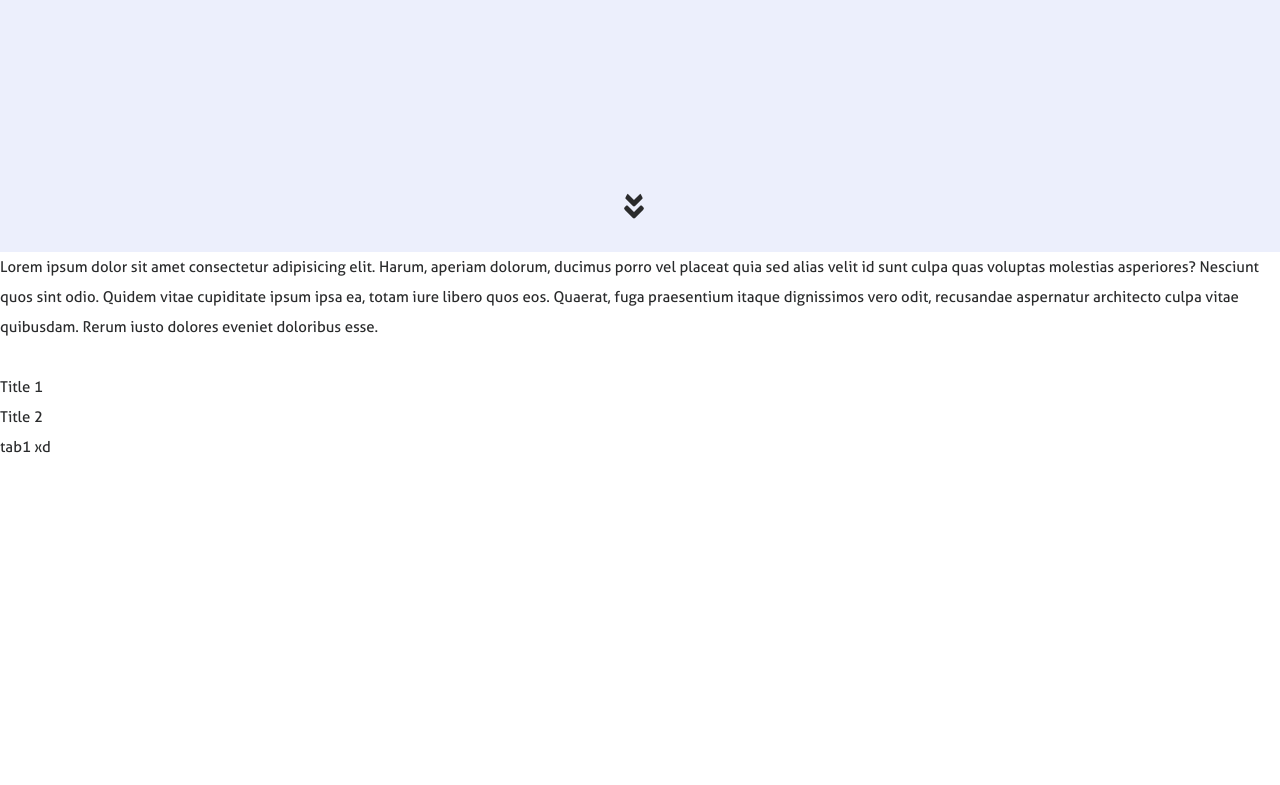
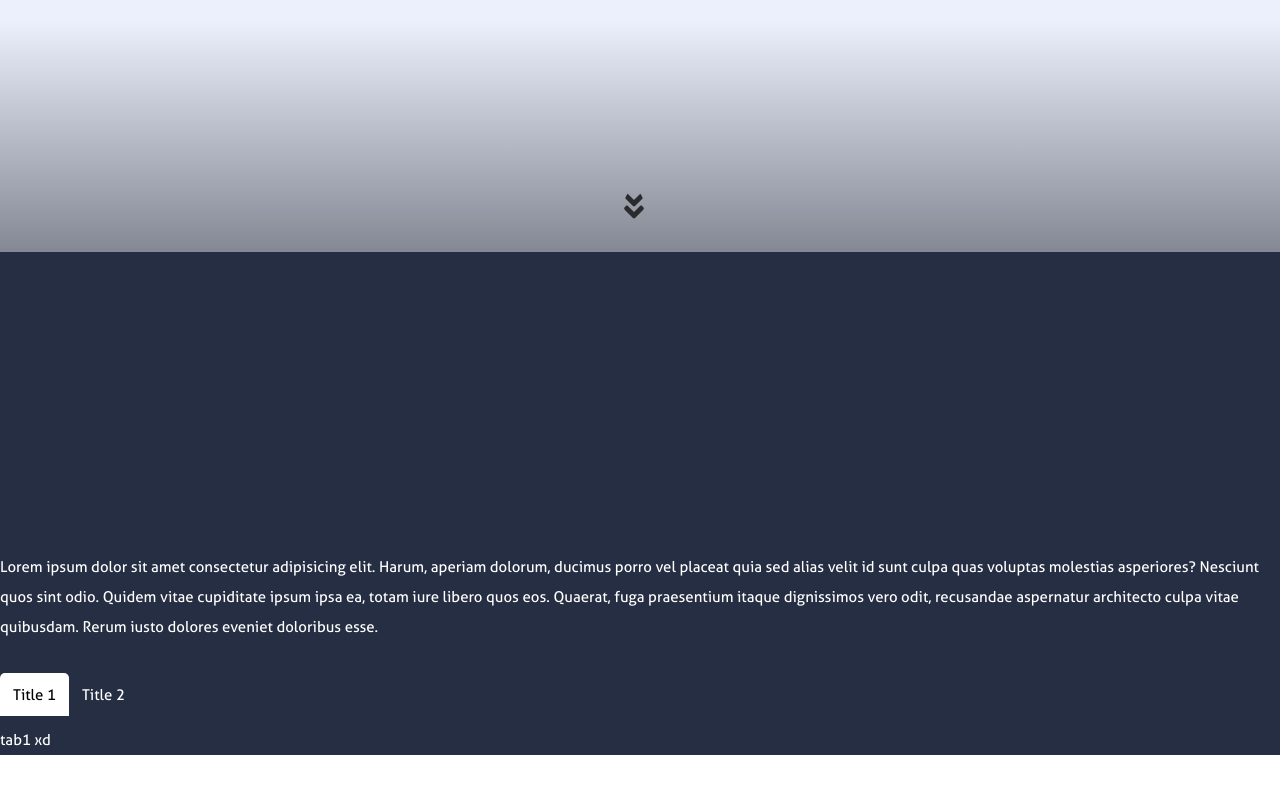
Before and after one commit to apalaciosdev/apalaciosdev-Website, a React (Create React App) app: page / in a window 1280 px wide. Shown: the part 548-1333 px from the top of the page. Before the commit the page ends 1040 px from the top, so only its background shows below. Built offline with nearby package versions, Linux system fonts and the light colour scheme.

Commit message:
2201051148

```diff
--- a/src/assets/styles/colors.js
+++ b/src/assets/styles/colors.js
@@ -8,5 +8,6 @@ export const Colors = {
   neon: '#68C4FD',
   lightGrey: '#ECEFFC',
   white: '#FFFFFF',
-  blueLinked: '#0A66C2'
+  blueLinked: '#0A66C2',
+  darkBg: '#252E42'
 };
--- a/src/assets/styles/css/animatedBackground.css
+++ b/src/assets/styles/css/animatedBackground.css
@@ -4,8 +4,8 @@
 
 
 .area{
-    background: #ECEFFC;
-    background: -webkit-linear-gradient(to left, #8f94fb, #4e54c8);
+    background: rgb(37,46,66);
+    background: linear-gradient(360deg, rgba(37,46,66,0.5690476019509366) 0%, rgba(236,239,252,1) 29%, rgba(236,239,252,1) 100%);
     width: 100%;
     height:100vh;
     z-index: -2;
--- /dev/null
+++ b/src/assets/styles/css/reactTabs.css
@@ -0,0 +1,60 @@
+/*
+Original File: https://github.com/reactjs/react-tabs/blob/main/style/react-tabs.css
+*/
+
+.react-tabs {
+  -webkit-tap-highlight-color: transparent;
+}
+
+.react-tabs__tab-list {
+  /* border-bottom: 1px solid #aaa; */
+  margin: 0 0 10px;
+  padding: 0;
+}
+
+.react-tabs__tab {
+  display: inline-block;
+  border: 1px solid transparent;
+  border-bottom: none;
+  bottom: -1px;
+  position: relative;
+  list-style: none;
+  padding: 6px 12px;
+  cursor: pointer;
+}
+
+.react-tabs__tab--selected {
+  background: #fff;
+  /* border-color: #aaa; */
+  color: black;
+  border-radius: 5px 5px 0 0;
+}
+
+.react-tabs__tab--disabled {
+  color: GrayText;
+  cursor: default;
+}
+
+.react-tabs__tab:focus {
+  box-shadow: 0 0 5px hsl(208, 99%, 50%);
+  border-color: hsl(208, 99%, 50%);
+  outline: none;
+}
+
+.react-tabs__tab:focus:after {
+  content: "";
+  position: absolute;
+  height: 5px;
+  left: -4px;
+  right: -4px;
+  bottom: -5px;
+  background: #fff;
+}
+
+.react-tabs__tab-panel {
+  display: none;
+}
+
+.react-tabs__tab-panel--selected {
+  display: block;
+}
--- /dev/null
+++ b/src/assets/styles/jss/about.js
@@ -0,0 +1,31 @@
+import { Colors } from "../colors";
+
+const about = {
+  div: {
+    backgroundColor: Colors.darkBg,
+    color: 'white',
+    paddingTop: 300
+  },
+
+  ul: {
+    display: "inline-block",
+    listStyle: "none",
+    "&:hover": {
+      cursor: "auto",
+    },
+  },
+
+  li: {
+    float: "left",
+    paddingLeft: 20,
+    paddingRight: 20,
+  },
+
+  link: {
+    "&:hover": {
+      cursor: "pointer",
+    },
+  },
+};
+
+export default about;
--- a/src/components/About.js
+++ b/src/components/About.js
@@ -1,10 +1,16 @@
 import React from "react"
 import TabPanel from './tabPanel/TabPanel';
 
+import about from "../assets/styles/jss/about";
+import { createUseStyles } from "react-jss";
+
 
 const About = () => {
+  const useStyles = createUseStyles(about);
+  const css = useStyles();
+
   return (
-    <div>
+    <div className={css.div}>
       <section id="about" data-aos="fade-right">
       <p>Lorem ipsum dolor sit amet consectetur adipisicing elit. Harum, aperiam dolorum, ducimus porro vel placeat quia sed alias velit id sunt culpa quas voluptas molestias asperiores? Nesciunt quos sint odio.
       Quidem vitae cupiditate ipsum ipsa ea, totam iure libero quos eos. Quaerat, fuga praesentium itaque dignissimos vero odit, recusandae aspernatur architecto culpa vitae quibusdam. Rerum iusto dolores eveniet doloribus esse.</p>
--- a/src/components/Header.js
+++ b/src/components/Header.js
@@ -7,6 +7,8 @@ import { Link, animateScroll as scroll } from "react-scroll";
 import { FaAngleDoubleDown, FaGithub } from "react-icons/fa";
 import Button1 from './buttons/Button1';
 import Button2 from './buttons/Button2';
+
+
 
 const Header = ({ data, buttonData }) => {
   const useStyles = createUseStyles(header);
--- a/src/components/tabPanel/TabPanel.js
+++ b/src/components/tabPanel/TabPanel.js
@@ -1,6 +1,7 @@
 import React from "react"
 import { Tab, Tabs, TabList, TabPanel as TabsPanel } from "react-tabs"
 // import "react-tabs/style/react-tabs.css"
+import '../../assets/styles/css/reactTabs.css'
 import Tab1 from './Tab1'
 import Tab2 from './Tab2'
 
```
